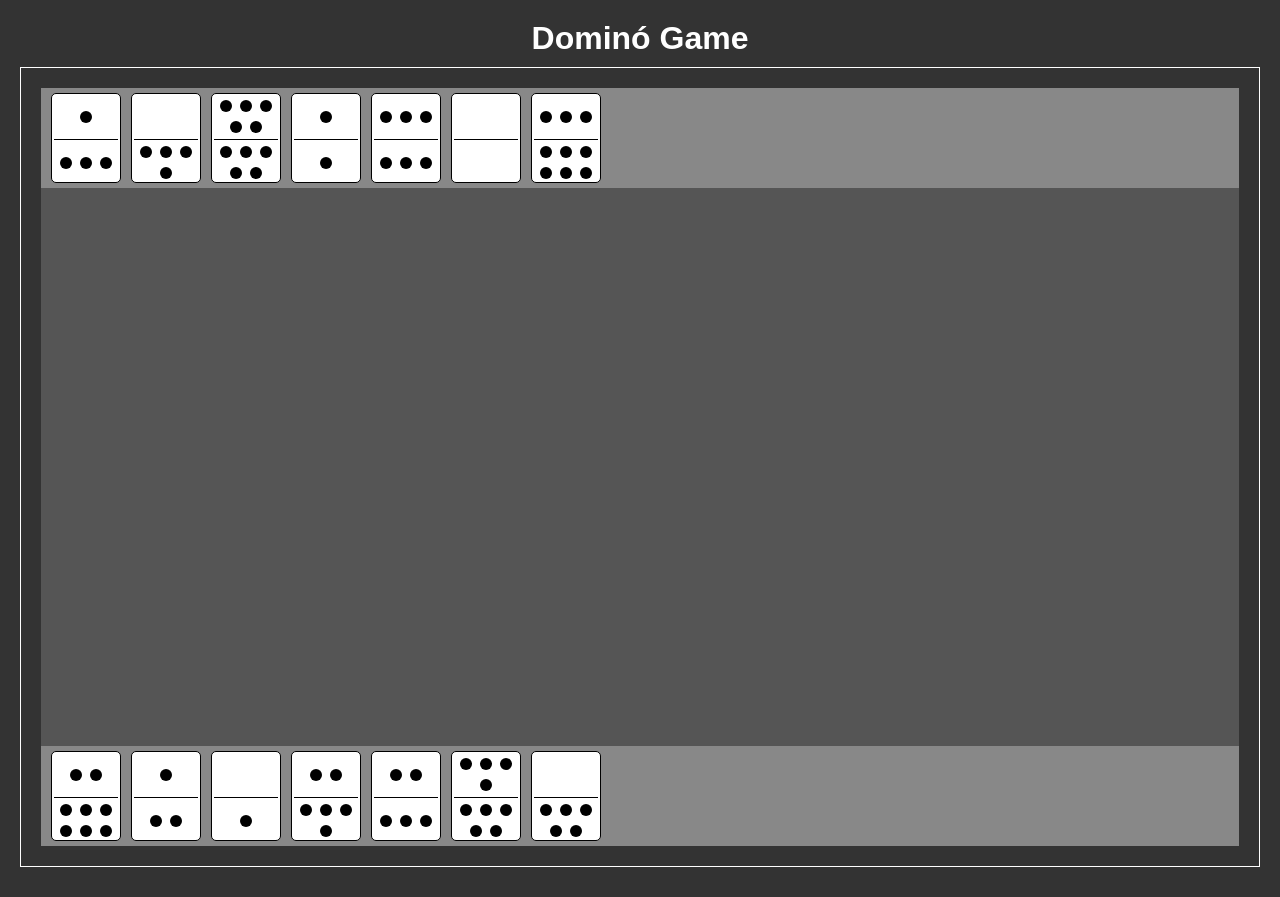
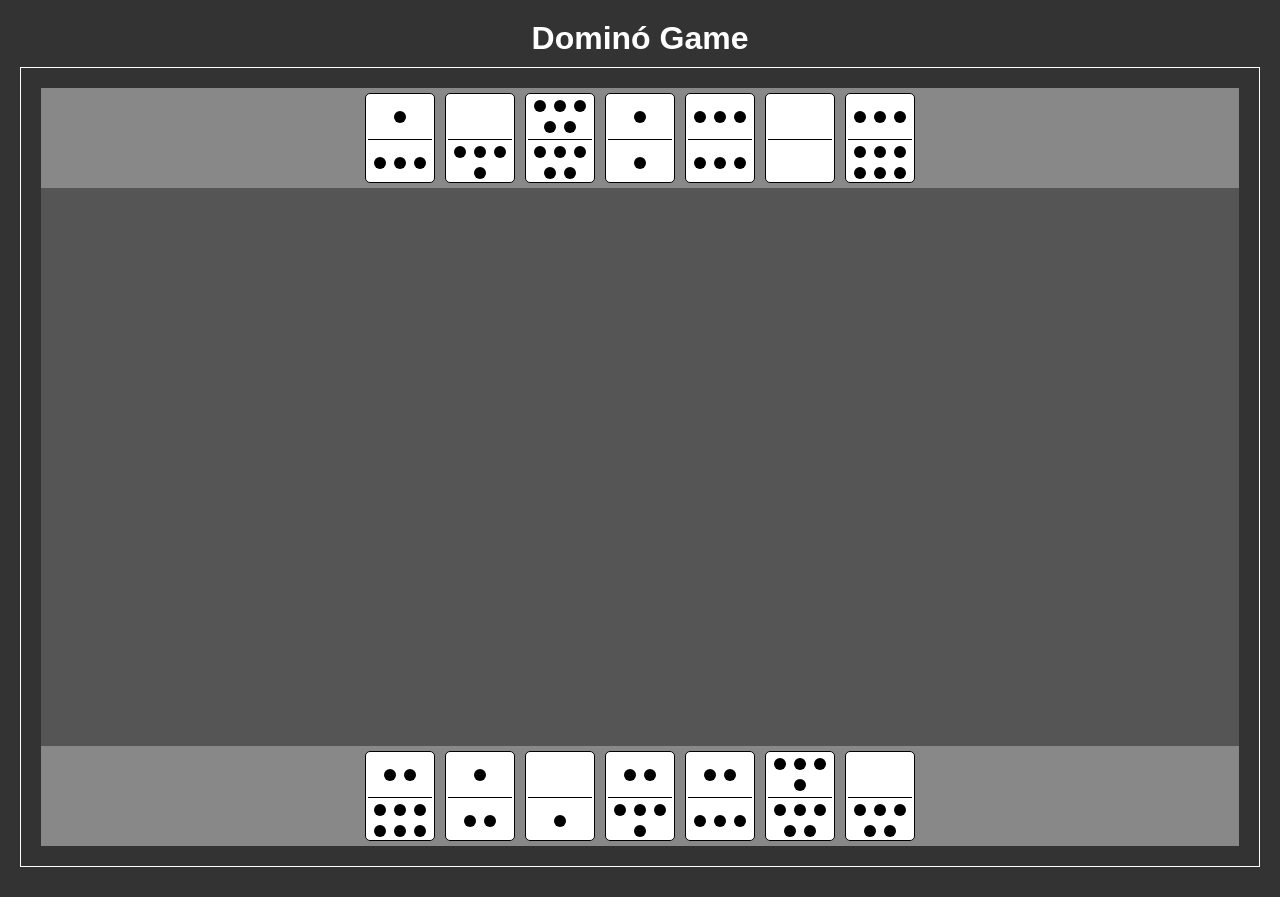
Before and after one commit to pedrokoerich/domino-game, an Angular app: page / in a window 1280 px wide. Built offline with nearby package versions, Linux system fonts and the light colour scheme.

Commit message:
desenvolvido arrasta e solta das peças

```diff
--- a/package.json
+++ b/package.json
@@ -11,6 +11,7 @@
   "private": true,
   "dependencies": {
     "@angular/animations": "^15.2.0",
+    "@angular/cdk": "^15.2.9",
     "@angular/common": "^15.2.0",
     "@angular/compiler": "^15.2.0",
     "@angular/core": "^15.2.0",
--- a/src/app/app.component.css
+++ b/src/app/app.component.css
@@ -33,13 +33,19 @@ h1 {
     padding: 5px;
     background-color: #888;
     display: flex;
+    align-items: center;
+    justify-content: center;
 }
 
 .play-area {
     width: 100%;
     flex-grow: 1; /* Para ocupar o espaço restante na div pai */
     background-color: #555;
+    display: flex;
+    justify-content: center;
+    align-items: center;
 }
+
 
 footer {
     margin-top: 10px;
--- a/src/app/app.component.html
+++ b/src/app/app.component.html
@@ -1,17 +1,19 @@
 <!DOCTYPE html>
 <html lang="en">
+
 <head>
   <meta charset="UTF-8">
   <meta http-equiv="X-UA-Compatible" content="IE=edge">
   <meta name="viewport" content="width=device-width, initial-scale=1.0">
   <title>Jogo de Dominó</title>
 </head>
+
 <body>
   <h1>Dominó Game</h1>
   <div class="game-area">
-      <div class="opponent-pieces">
-        <!-- PEÇAS DO ADVERSÁRIO (POSICIONAR NO TOPO) -->
-        <div *ngFor="let piece of player1" class="domino-piece">
+    <div class="opponent-pieces" cdkDropList [cdkDropListData]="player1" (cdkDropListDropped)="onPieceDropped($event)">
+      <div *ngFor="let piece of player1" class="domino-piece" cdkDrag [cdkDragData]="piece" cdkDropListConnectedTo="play-area">
+        <!-- Adicione o identificador único -->
         <div class="top-number">
           <ng-container *ngFor="let dot of [].constructor(piece[0])">
             <div class="dot"></div>
@@ -25,12 +27,13 @@
         </div>
       </div>
     </div>
-      <div class="play-area">
+    <div class="play-area" cdkDropList id="play-area" [cdkDropListData]="playAreaData" (cdkDropListDropped)="onPieceDropped($event)">
       <!-- ONDE AS PEÇAS SERÃO COLOCADAS (POSICIONAR NO CENTRO E OCUPAR A LARGURA TODA DA DIV PAI) -->
     </div>
-      <div class="my-pieces">
-          <!-- PEÇAS MINHAS (POSICIONAR MAIS A BAIXO) -->
-          <div *ngFor="let piece of player2" class="domino-piece">
+
+    <div class="my-pieces" cdkDropList [cdkDropListData]="player2" (cdkDropListDropped)="onPieceDropped($event)">
+      <div *ngFor="let piece of player2" class="domino-piece" cdkDrag [cdkDragData]="piece" cdkDropListConnectedTo="play-area">
+        <!-- Adicione o identificador único -->
         <div class="top-number">
           <ng-container *ngFor="let dot of [].constructor(piece[0])">
             <div class="dot"></div>
@@ -49,4 +52,5 @@
     <!-- PLACAR -->
   </footer>
 </body>
+
 </html>
--- a/src/app/app.component.ts
+++ b/src/app/app.component.ts
@@ -1,4 +1,9 @@
 import { Component } from '@angular/core';
+import { CdkDragDrop, moveItemInArray, transferArrayItem, CdkDragStart, CdkDrag, CdkDropList, DragRef, Point, copyArrayItem } from '@angular/cdk/drag-drop';
+
+interface PiecesInPlayArea {
+  [key: string]: [number, number][];
+}
 
 @Component({
   selector: 'app-root',
@@ -9,6 +14,9 @@ export class AppComponent {
   title = 'domino-game';
   public player1: Array<[number, number]> = [];
   public player2: Array<[number, number]> = [];
+  public playAreaData: Array<[number, number]> = [];
+  piecesInPlayArea: PiecesInPlayArea = {};
+  isPieceInPlayArea = false;
 
   // Função para gerar todas as combinações possíveis das peças de dominó
   generateDominoPieces(): Array<[number, number]> {
@@ -23,13 +31,37 @@ export class AppComponent {
 
   // Função para distribuir as peças entre os jogadores e as restantes para compra
   distributePieces(allPieces: Array<[number, number]>, numPieces: number): { player1: Array<[number, number]>, player2: Array<[number, number]>, buy: Array<[number, number]> } {
-    const shuffledPieces = allPieces.sort(() => Math.random() - 0.5); // Embaralha as peças
+    const shuffledPieces = allPieces.sort(() => Math.random() - 0.5);
 
     const player1 = shuffledPieces.slice(0, numPieces);
     const player2 = shuffledPieces.slice(numPieces, numPieces * 2);
     const buy = shuffledPieces.slice(numPieces * 2);
 
     return { player1, player2, buy };
+  }
+
+
+  onPieceDropped(event: CdkDragDrop<[number, number][]>): void {
+    const droppedElement = event.event.target as HTMLElement;
+    const droppedElementId = droppedElement.id;
+
+    if (droppedElementId && droppedElementId == 'play-area') {
+      this.isPieceInPlayArea = true;
+      const pieceIndex = this.player1.indexOf(event.item.data);
+      if (pieceIndex !== -1) {
+        this.player1.splice(pieceIndex, 1); // Remover a peça do jogador 1
+      } else {
+        const pieceIndex = this.player2.indexOf(event.item.data);
+        if (pieceIndex !== -1) {
+          this.player2.splice(pieceIndex, 1); // Remover a peça do jogador 2
+        }
+      }
+      this.piecesInPlayArea['position_' + Object.keys(this.piecesInPlayArea).length] = event.item.data;
+    } else {
+      this.isPieceInPlayArea = false;
+      // Lógica para lidar com a solta em outras áreas, se necessário
+    }
+    console.log(this.piecesInPlayArea)
   }
 
   ngOnInit() {
@@ -39,6 +71,7 @@ export class AppComponent {
 
     this.player1 = player1; // Atribui as peças do jogador 1 à propriedade player1
     this.player2 = player2; // Atribui as peças do jogador 2 à propriedade player2
+    this.playAreaData = buy; // Atribui as peças restantes para a área de jogo
 
     console.log("Peças do jogador 1:", player1);
     console.log("Peças do jogador 2:", player2);
--- a/src/app/app.module.ts
+++ b/src/app/app.module.ts
@@ -1,6 +1,6 @@
 import { NgModule } from '@angular/core';
 import { BrowserModule } from '@angular/platform-browser';
-
+import { DragDropModule } from '@angular/cdk/drag-drop';
 import { AppRoutingModule } from './app-routing.module';
 import { AppComponent } from './app.component';
 
@@ -10,7 +10,8 @@ import { AppComponent } from './app.component';
   ],
   imports: [
     BrowserModule,
-    AppRoutingModule
+    AppRoutingModule,
+    DragDropModule
   ],
   providers: [],
   bootstrap: [AppComponent]
```
Also changed, not shown: 1 other file (tests, documents, lock files or other folders). Lines whose indentation alone changed are shown as unchanged.
